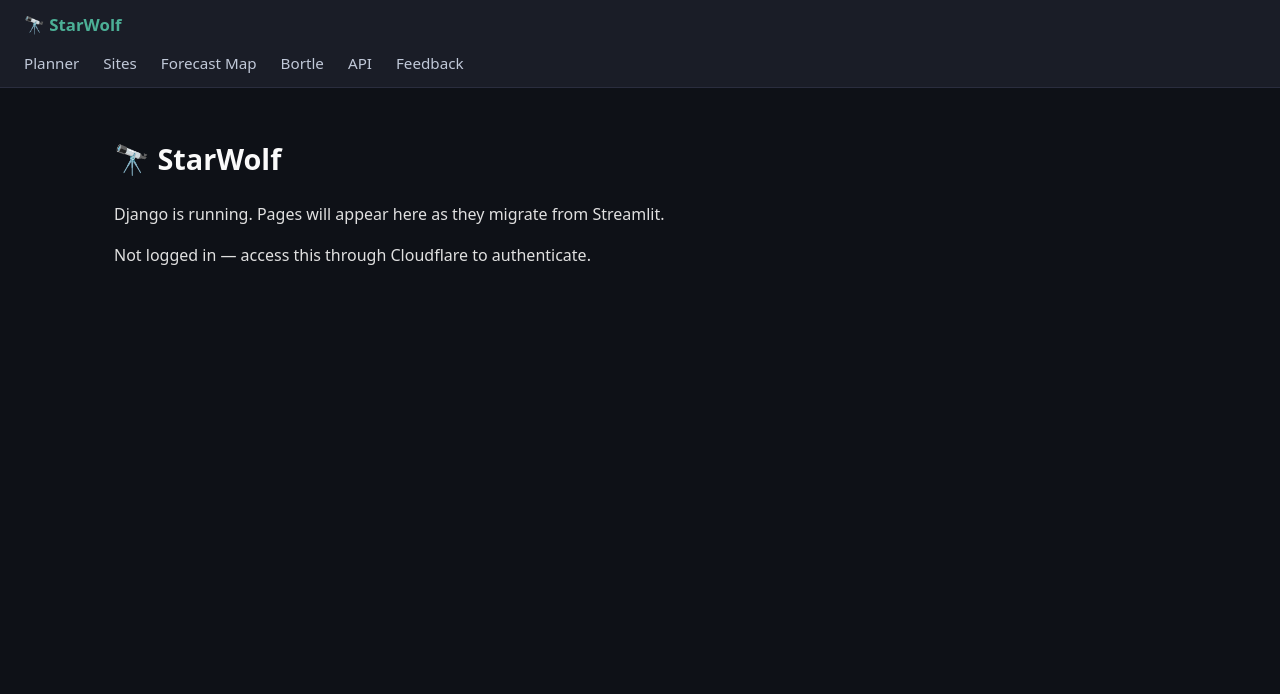
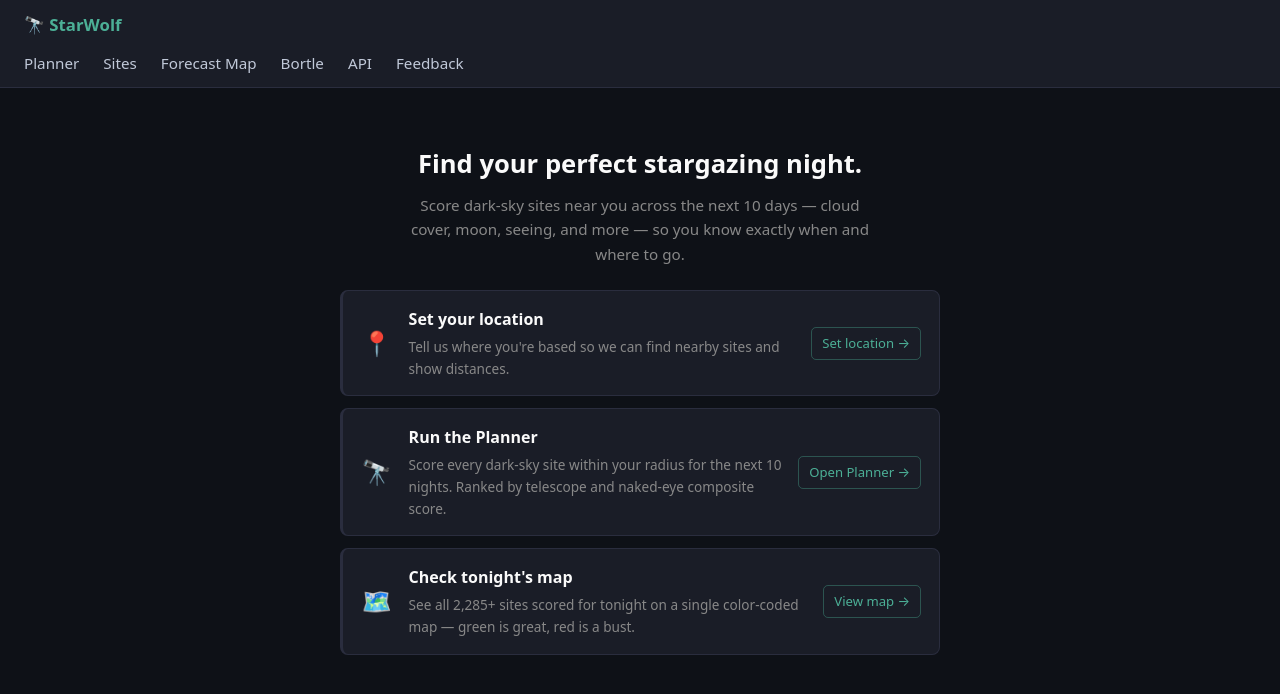
Before and after one commit to traviswolverton/starwolf, a Django app: page / in a window 1280 px wide. Shown: the top 694 px of the page. Run offline with Django 5.2, Linux system fonts and the light colour scheme; some libraries are stand-ins or nearby versions.

Commit message:
Replace placeholder home page with welcome onboarding screen
Three-step layout: Set location (green checkmark when done) → Run
Planner → Check tonight's map. One-screen brief with a tagline and
CTA buttons. Location step shows current location name for returning
users.

Co-Authored-By: Claude Sonnet 4.6 <noreply@anthropic.com>

```diff
--- a/django/static/css/main.css
+++ b/django/static/css/main.css
@@ -25,6 +25,41 @@ h1, h2, h3 { color: #fafafa; margin-top: 1.5rem; }
 h1 { font-size: 1.8rem; }
 h2 { font-size: 1.35rem; }
 h3 { font-size: 1.1rem; color: #b0b8c8; }
+
+/* ── Welcome / Home ─────────────────────────────────────────────────────── */
+.welcome-hero { text-align: center; padding: 2rem 0 1.5rem; }
+.welcome-tagline { font-size: 1.6rem; font-weight: 700; color: #fafafa; margin-bottom: 0.5rem; }
+.welcome-sub { color: #888; max-width: 480px; margin: 0 auto; font-size: 0.95rem; }
+
+.welcome-steps { display: flex; flex-direction: column; gap: 0.75rem; max-width: 600px; margin: 0 auto; }
+
+.welcome-step {
+  display: flex;
+  align-items: center;
+  gap: 1rem;
+  background: #1a1d27;
+  border: 1px solid #2a2d3e;
+  border-left: 3px solid #2a2d3e;
+  border-radius: 8px;
+  padding: 1rem 1.1rem;
+}
+.welcome-step.done { border-left-color: #4caf96; }
+.step-icon { font-size: 1.5rem; flex-shrink: 0; width: 2rem; text-align: center; }
+.step-body { flex: 1; min-width: 0; }
+.step-title { font-weight: 600; color: #fafafa; margin-bottom: 0.2rem; }
+.step-desc { font-size: 0.85rem; color: #888; }
+.step-desc a { color: #4caf96; }
+.step-cta {
+  flex-shrink: 0;
+  font-size: 0.82rem;
+  color: #4caf96;
+  text-decoration: none;
+  white-space: nowrap;
+  border: 1px solid #4caf9660;
+  border-radius: 5px;
+  padding: 0.3rem 0.65rem;
+}
+.step-cta:hover { background: #4caf9615; color: #6dd4b8; }
 
 /* ── Nav ─────────────────────────────────────────────────────────────────── */
 header { background: #1a1d27; border-bottom: 1px solid #2a2d3e; }
--- a/django/templates/home.html
+++ b/django/templates/home.html
@@ -1,11 +1,48 @@
 {% extends "base.html" %}
-{% block title %}StarWolf — Django{% endblock %}
+{% block title %}StarWolf — Stargazing Trip Planner{% endblock %}
+
 {% block content %}
-<h1>🔭 StarWolf</h1>
-<p>Django is running. Pages will appear here as they migrate from Streamlit.</p>
-{% if user.is_authenticated %}
-  <p>Logged in as <strong>{{ user.email }}</strong> (role: {{ user.role }})</p>
-{% else %}
-  <p>Not logged in — access this through Cloudflare to authenticate.</p>
-{% endif %}
+<div class="welcome-hero">
+  <div class="welcome-tagline">Find your perfect stargazing night.</div>
+  <p class="welcome-sub">Score dark-sky sites near you across the next 10 days — cloud cover, moon, seeing, and more — so you know exactly when and where to go.</p>
+</div>
+
+<div class="welcome-steps">
+
+  <div class="welcome-step {% if prefs and prefs.has_location %}done{% endif %}">
+    <div class="step-icon">📍</div>
+    <div class="step-body">
+      <div class="step-title">Set your location</div>
+      <div class="step-desc">
+        {% if prefs and prefs.has_location %}
+        {{ prefs.location_display }} — <a href="{% url 'location' %}">change</a>
+        {% else %}
+        Tell us where you're based so we can find nearby sites and show distances.
+        {% endif %}
+      </div>
+    </div>
+    {% if not prefs or not prefs.has_location %}
+    <a href="{% url 'location' %}" class="step-cta">Set location →</a>
+    {% endif %}
+  </div>
+
+  <div class="welcome-step">
+    <div class="step-icon">🔭</div>
+    <div class="step-body">
+      <div class="step-title">Run the Planner</div>
+      <div class="step-desc">Score every dark-sky site within your radius for the next 10 nights. Ranked by telescope and naked-eye composite score.</div>
+    </div>
+    <a href="{% url 'planner' %}" class="step-cta">Open Planner →</a>
+  </div>
+
+  <div class="welcome-step">
+    <div class="step-icon">🗺️</div>
+    <div class="step-body">
+      <div class="step-title">Check tonight's map</div>
+      <div class="step-desc">See all 2,285+ sites scored for tonight on a single color-coded map — green is great, red is a bust.</div>
+    </div>
+    <a href="{% url 'heatmap' %}" class="step-cta">View map →</a>
+  </div>
+
+</div>
 {% endblock %}
```
